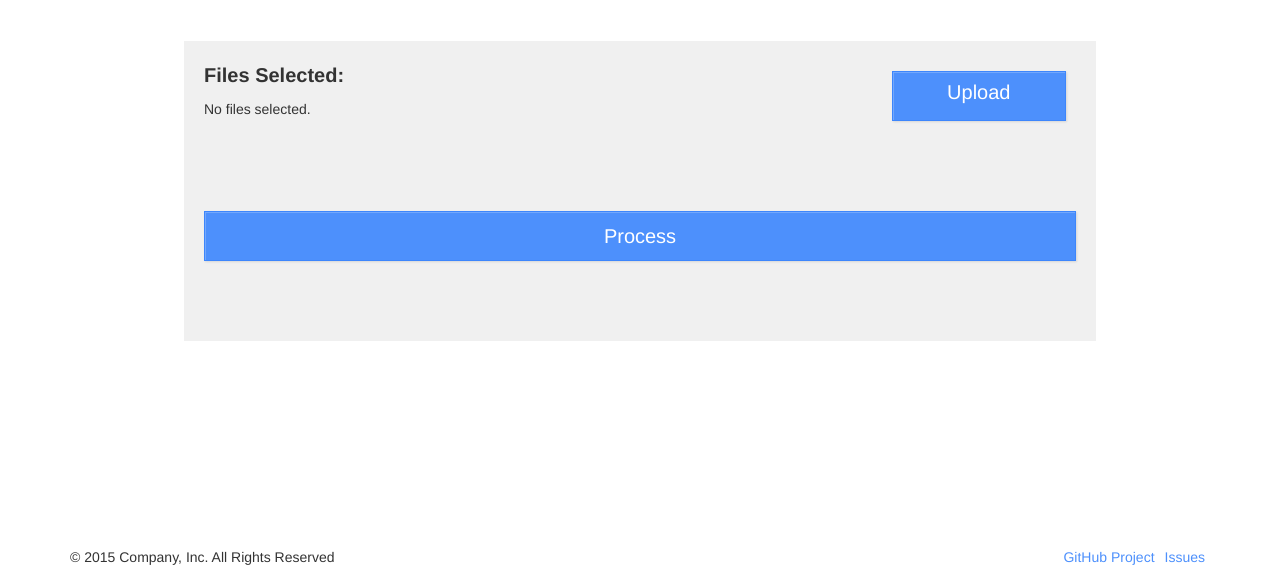
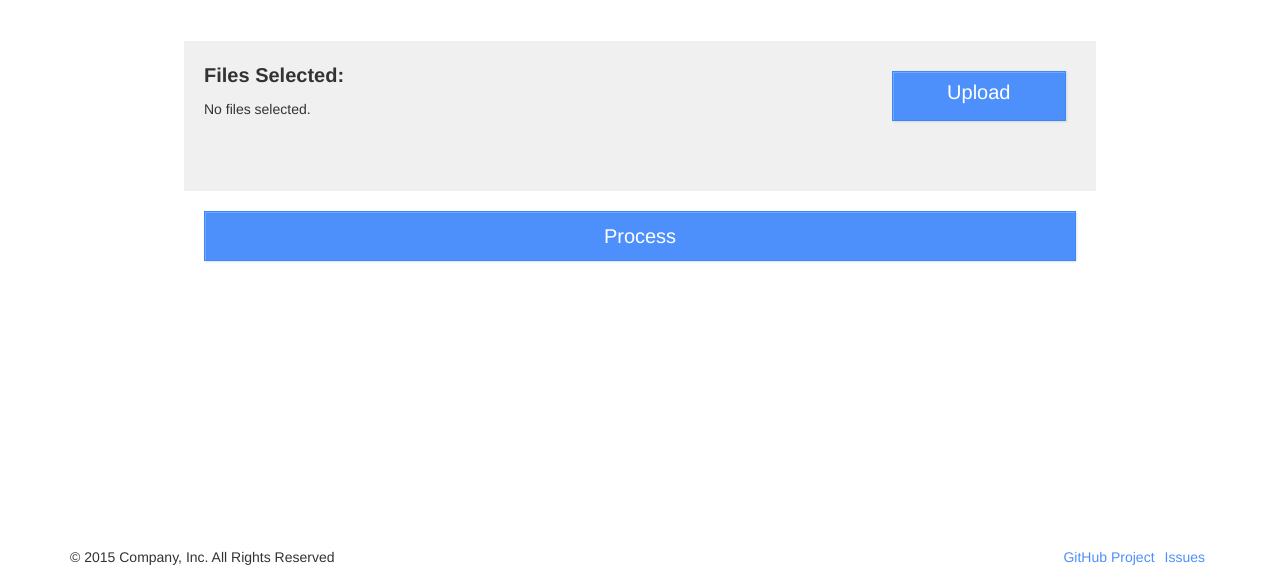
Before and after one commit to HackHarvard-AutoArchival/Web, a Node server app: page /autoTool in a window 1280 px wide. Shown: the part 220-800 px from the top of the page. Run offline with Node 20, Linux system fonts and the light colour scheme; some libraries are stand-ins or nearby versions.

Commit message:
White bg fix.

```diff
--- a/views/autoTool.jade
+++ b/views/autoTool.jade
@@ -15,6 +15,6 @@ block content
         p(style="font-weight:bold; font-size: 20px;") Files Selected:
         .list-group.filesUploaded(id="fileUploadQueue")
         p(style="float:left;", id="filePrompt") No files selected.
-    .centerMe.autoTool.white
+    .centerMe.autoTool(style="background: white;")
       button.btn.btn-primary(type='submit', style="width: 100%; height: 40px; font-size: 20px; height:50px; min-width:110px")
         | Process
```
